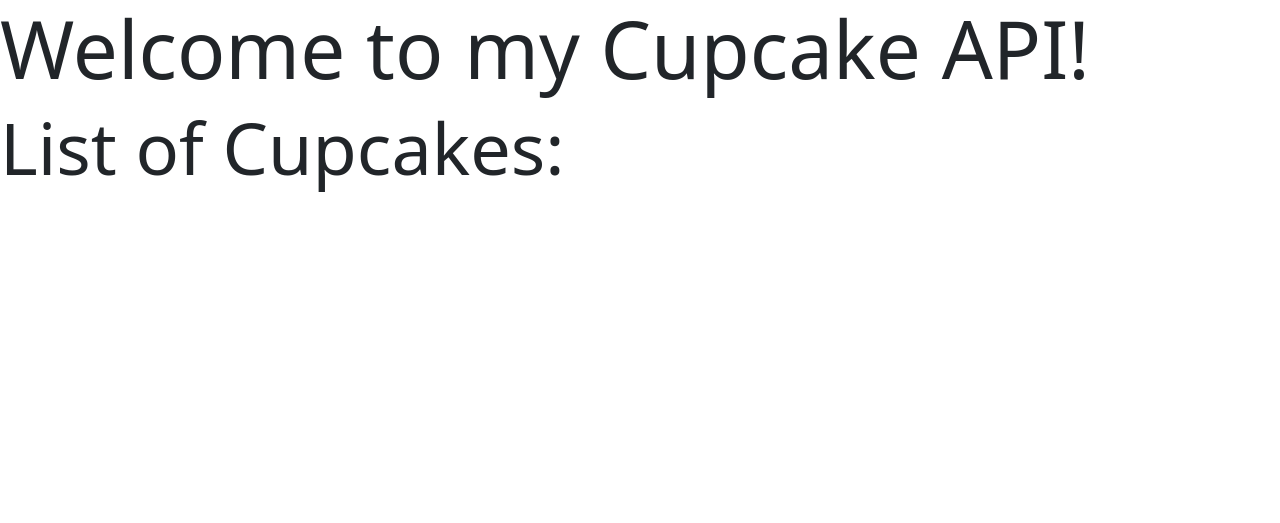
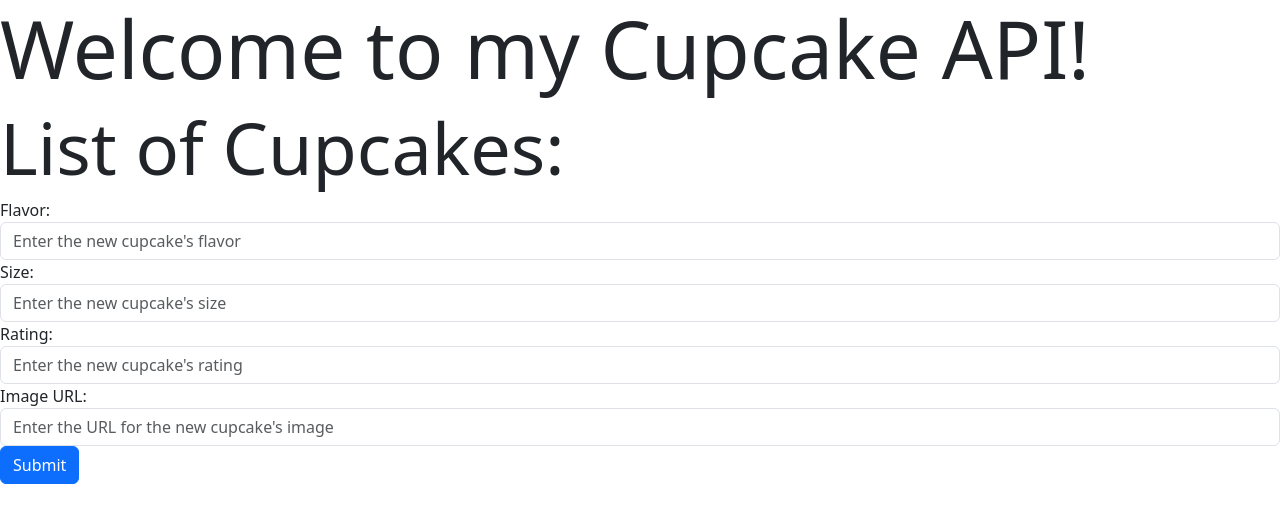
Before and after one commit to franklinkong981/Cupcakes-API, a Flask app: page / in a window 1280 px wide. Shown: the top 523 px of the page. Run offline with Flask 3, Linux system fonts and the light colour scheme; data that the repository does not hold is empty.

Commit message:
Added a form on homepage to create a new cupcake

```diff
--- a/static/cupcakes.js
+++ b/static/cupcakes.js
@@ -1,4 +1,5 @@
 const cupcakesList = document.querySelector(".cupcakes-list");
+const addCupcakeForm = document.querySelector(".add-cupcake-form")
 
 function createNewCupcake(flavor, size, rating, image_url) {
     const newCupcake = document.createElement("li");
@@ -43,4 +44,16 @@ async function displayCupcakes() {
     }
 }
 
+addCupcakeForm.addEventListener('submit', async function(event) {
+    event.preventDefault();
+    let flavor = document.getElementById("flavor-field").value;
+    let size = document.getElementById("size-field").value;
+    let rating = document.getElementById("rating-field").value;
+    let image_url = document.getElementById("image-url-field").value;
+
+    const response = await axios.post('/api/cupcakes', {flavor: flavor, size: size, rating: rating, image_url: image_url});
+    const newCupcake = createNewCupcake(flavor, size, rating, image_url);
+    cupcakesList.append(newCupcake);
+})
+
 displayCupcakes();
--- a/templates/homepage.html
+++ b/templates/homepage.html
@@ -14,6 +14,26 @@
 
         </ul>
 
+        <form class="add-cupcake-form">
+            <div class="form-group">
+              <label for="flavor-field">Flavor: </label>
+              <input type="text" class="form-control" id="flavor-field" placeholder="Enter the new cupcake's flavor">
+            </div>
+            <div class="form-group">
+              <label for="size-field">Size: </label>
+              <input type="text" class="form-control" id="size-field" placeholder="Enter the new cupcake's size">
+            </div>
+            <div class="form-group">
+                <label for="rating-field">Rating: </label>
+                <input type="text" class="form-control" id="rating-field" placeholder="Enter the new cupcake's rating">
+              </div>
+            <div class="form-group">
+                <label for="image-url-field">Image URL: </label>
+                <input type="url" class="form-control" id="image-url-field" placeholder="Enter the URL for the new cupcake's image">
+            </div>
+            <button type="submit" class="btn btn-primary">Submit</button>
+          </form>
+
         <script src="https://unpkg.com/axios/dist/axios.js"></script>
         <script src="static/cupcakes.js"></script>
     </body>
```
